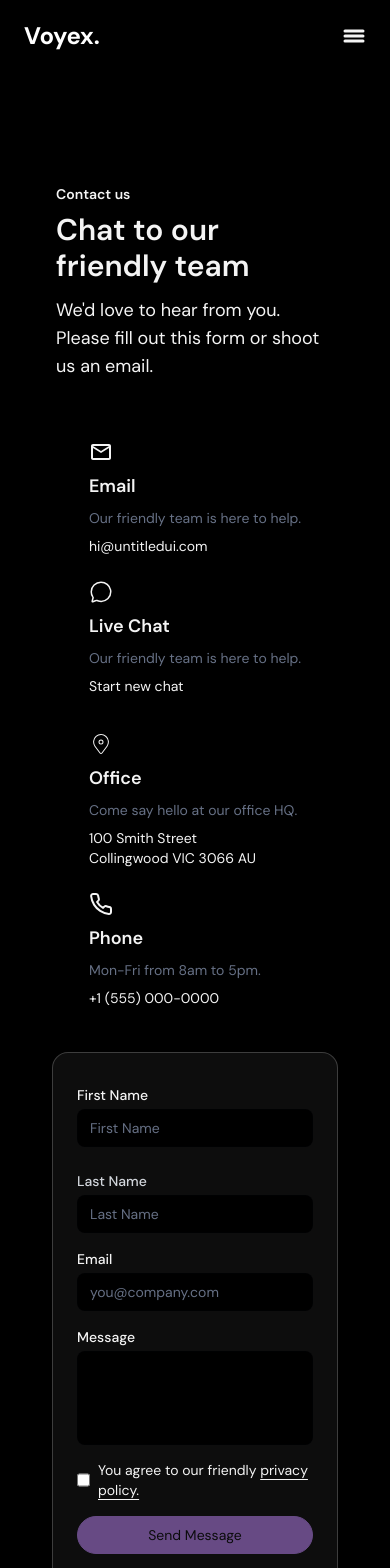
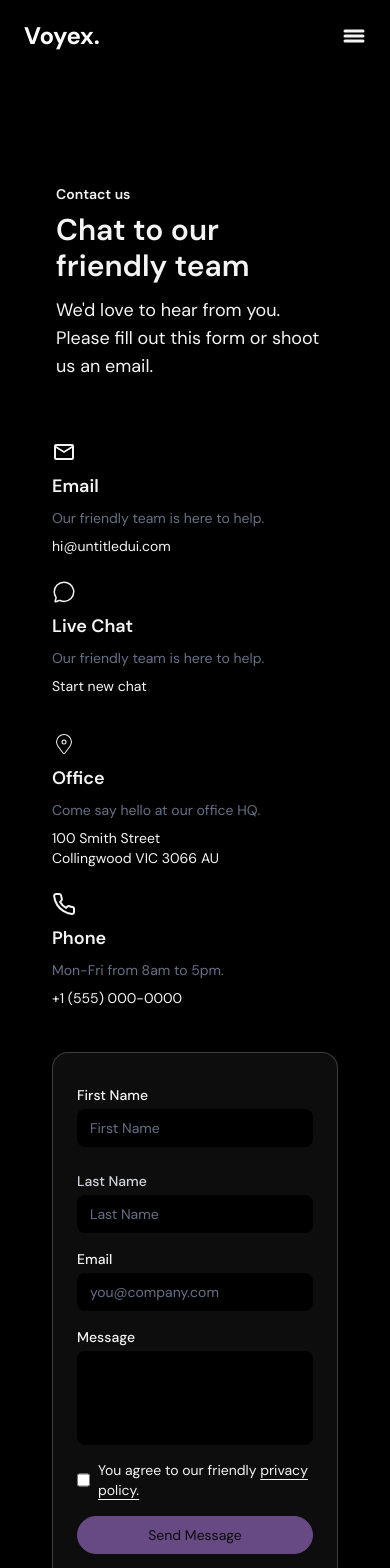
Before and after one commit to Bodemola123/Voyex-landing, a Next.js app: page /contact-us in a window 390 px wide. Shown: the top 1568 px of the page. Built offline with nearby package versions, Linux system fonts and the light colour scheme.

Commit message:
EmailJs services now working

```diff
--- a/components/contact-us-page/Form.js
+++ b/components/contact-us-page/Form.js
@@ -41,6 +41,10 @@ const Form = () => {
         email: formData.email,
         message: formData.message,
     };
+    console.log("Service ID:", process.env.NEXT_PUBLIC_EMAILJS_SERVICE_ID);
+    console.log("Template ID:", process.env.NEXT_PUBLIC_EMAILJS_TEMPLATE_ID);
+    console.log("User ID:", process.env.NEXT_PUBLIC_EMAILJS_USER_ID);
+    console.log("Template Params:", templateParams);
 
     try {
       await emailjs.send(
@@ -52,8 +56,9 @@ const Form = () => {
       toast.success('Your message has been sent successfully!');
       setFormData({ firstName: '', lastName: '', email: '', message: '', accepted: false });
       setErrors({});
-    } catch (error) {
-      toast.error('Failed to send message. Please try again later.');
+    }catch (error) {
+      console.error("EmailJS Error:", error);
+      toast.error(`Failed to send message: ${error.text || error.message}`);
     }
   };
   const [isPrivacyOpen, setIsPrivacyOpen] = useState(false);
--- a/components/contact-us-page/Main.js
+++ b/components/contact-us-page/Main.js
@@ -19,7 +19,7 @@ const Main = () => {
 
   return (
     <div className='flex lg:px-24 md:px-12 sm:px-8 lg:py-8 sm:py-6 lg:mt-11 sm:mt-9 h-full w-full items-center justify-center'>
-      <div className='flex md:flex-row sm:flex-col lg:gap-14 sm:gap-11 lg:px-8 sm:px-5 justify-between md:items-start sm:items-center'>
+      <div className='flex md:flex-row sm:flex-col lg:gap-14 sm:gap-11 lg:px-8 sm:px-5 justify-between lg:items-start md:items-start sm:items-start'>
         <div className='sm:flex sm:flex-col md:grid md:grid-rows-2 lg:gap-12 sm:gap-9'>
           <div className='sm:flex md:grid md:grid-cols-2 sm:flex-col lg:gap-8 sm:gap-6'>
             <div className='flex flex-col lg:gap-4 sm:gap-2 items-start justify-center text-[#f4f4f4]' data-aos='fade-up'>
```
